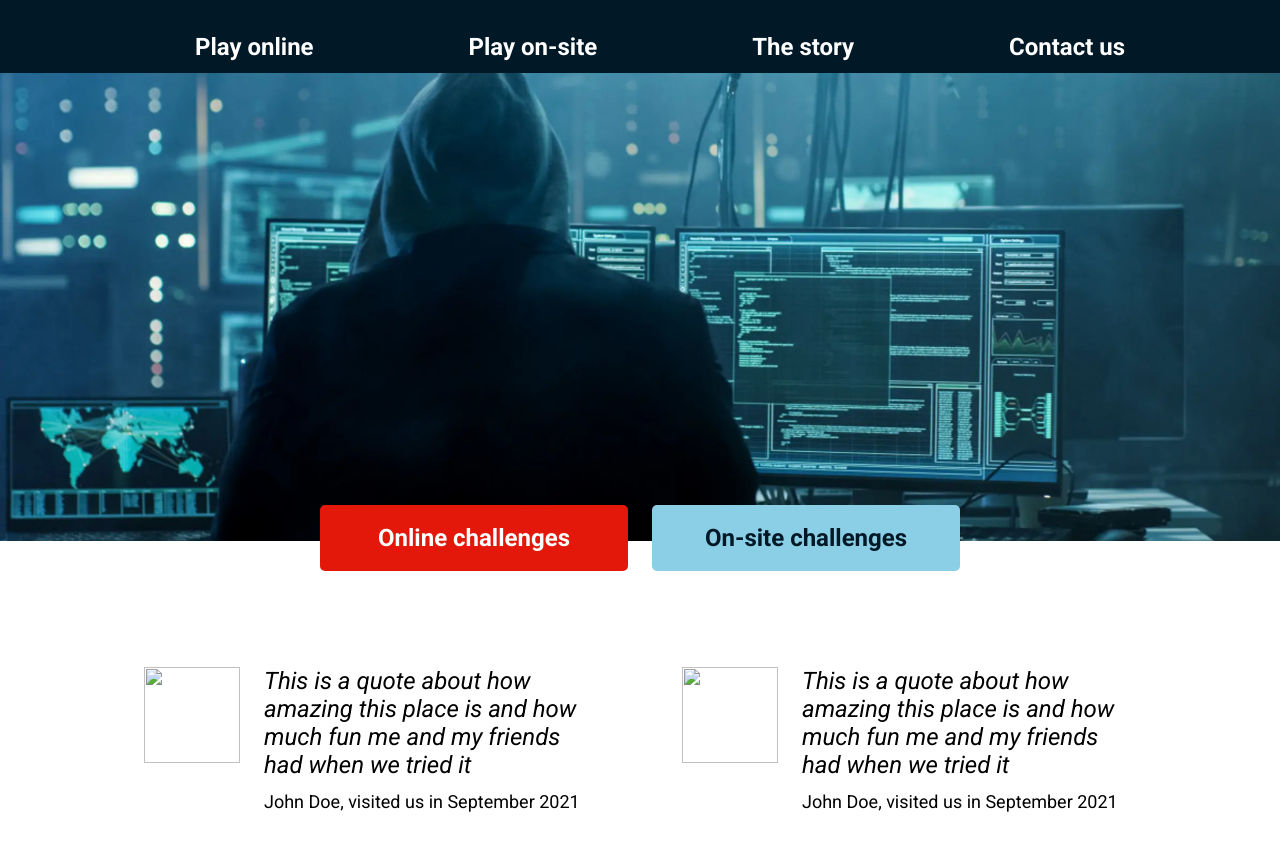
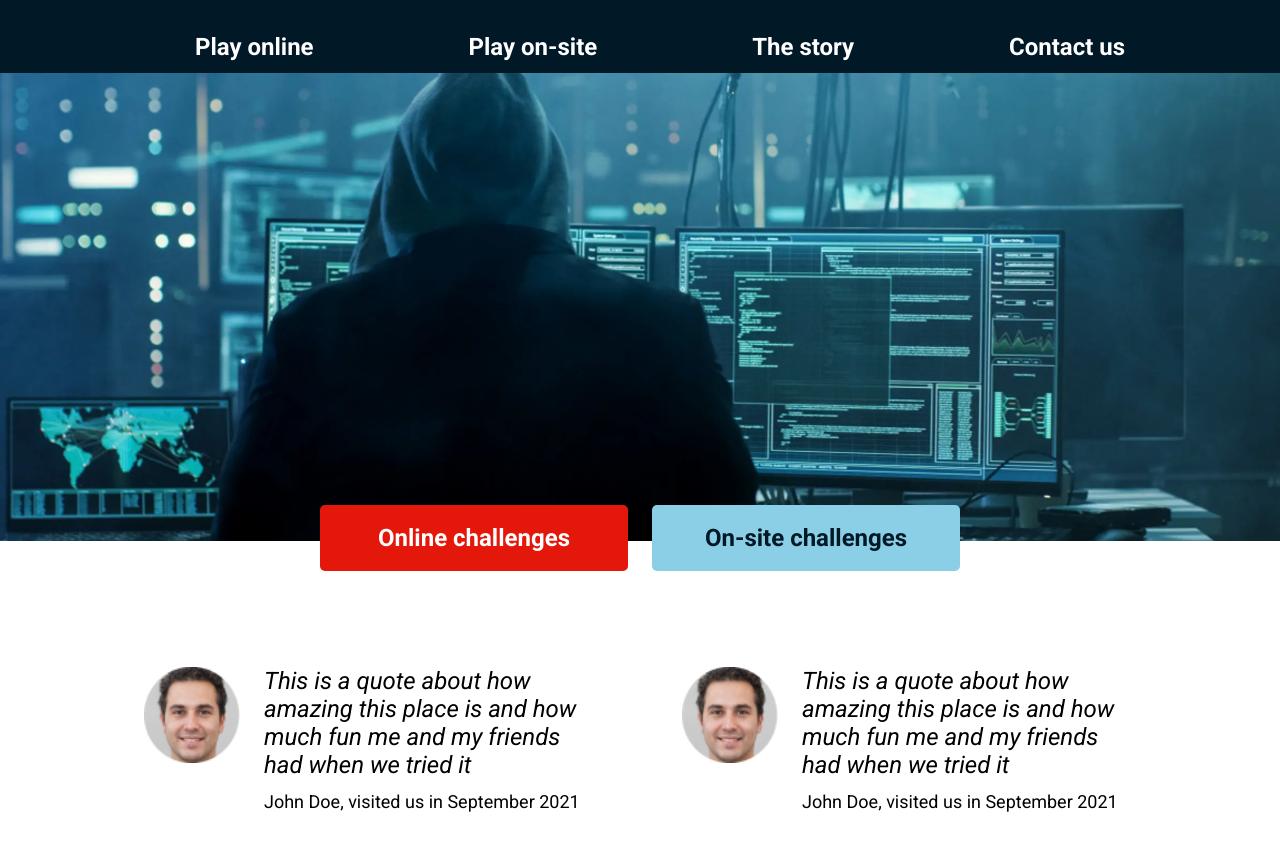
Before and after one commit to MagnusTerak/EscSite, a website: page index.html in a window 1280 px wide. Shown: the part 139-990 px from the top of the page. Drawn offline with Linux system fonts and the light colour scheme.

Commit message:
chore(escsite): added img extension

```diff
--- a/index.html
+++ b/index.html
@@ -37,13 +37,13 @@
             <!-- Review section -->
             <section class="reviewSection">
                 <figure class="reviewSection__figure">
-                    <img class="reviewSection__figure__img" src="/src/images/review-avatar">
+                    <img class="reviewSection__figure__img" src="/src/images/review-avatar.png">
                     <blockquote class="reviewSection__figure__quote">This is a quote about how amazing this place is and how much fun me and my friends had when we tried it</blockquote>
                     <figcaption class="reviewSection__figure__caption">John Doe, visited us in September 2021</figcaption>
                 </figure>
 
                 <figure class="reviewSection__figure bigScreen">
-                    <img class="reviewSection__figure__img" src="/src/images/review-avatar">
+                    <img class="reviewSection__figure__img" src="/src/images/review-avatar.png">
                     <blockquote class="reviewSection__figure__quote">This is a quote about how amazing this place is and how much fun me and my friends had when we tried it</blockquote>
                     <figcaption class="reviewSection__figure__caption">John Doe, visited us in September 2021</figcaption>
                 </figure>
```
